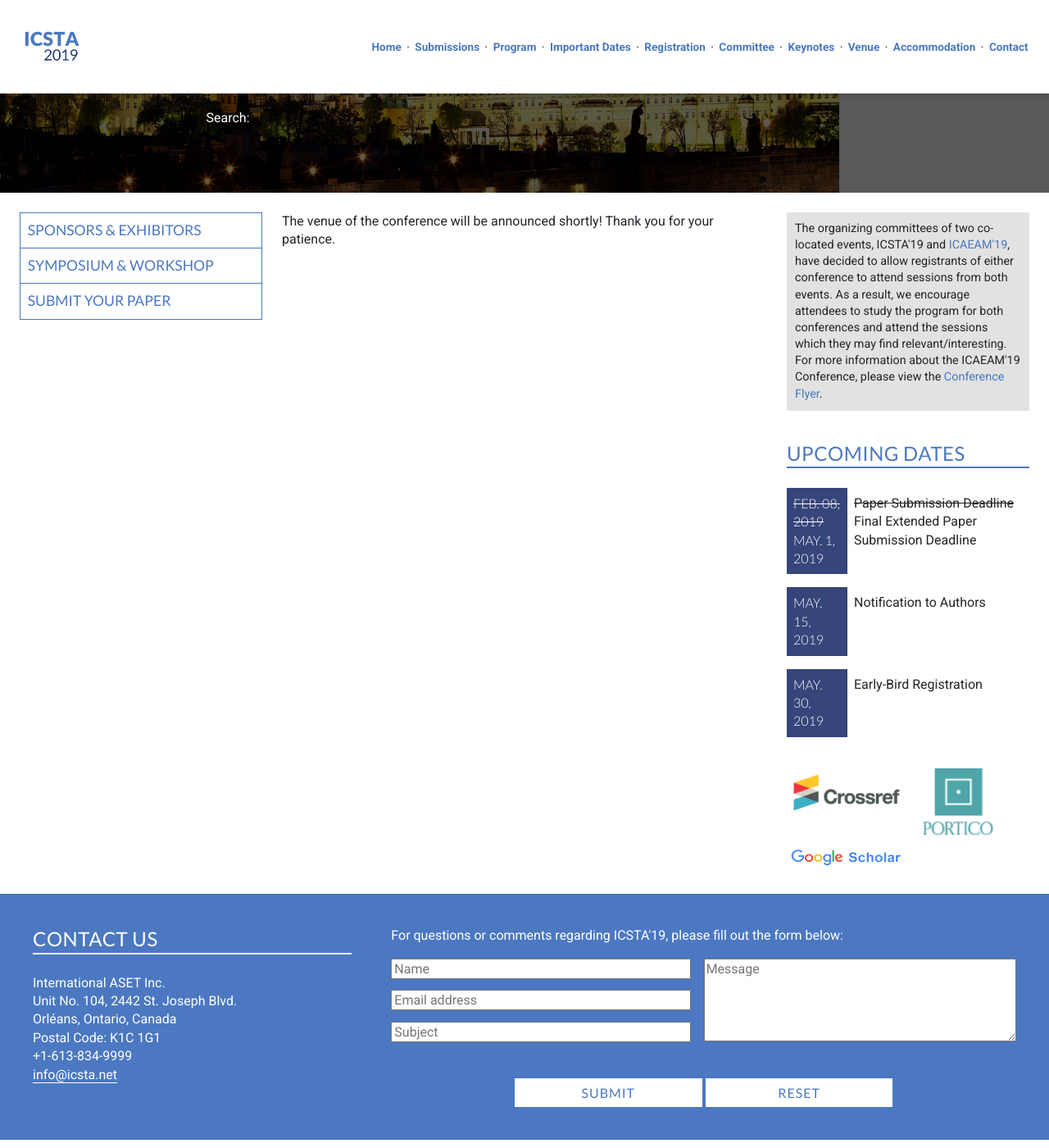
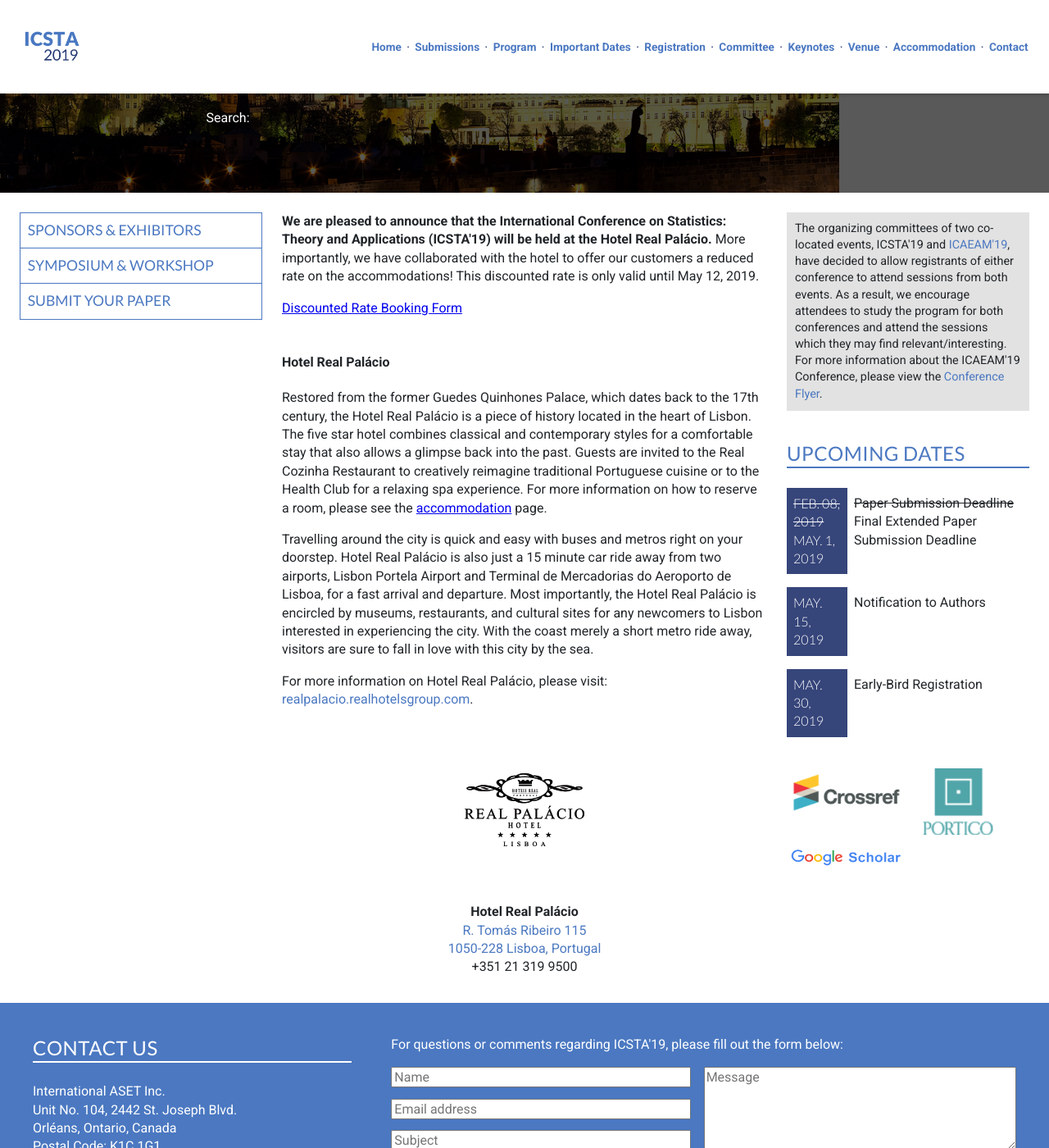
Before and after one commit to intaset/icsta, a Jekyll site: the page built from venue.html, in a window 1280 px wide and 1400 px high, scrolled down 245 px. Shown: the whole window at 82% size. Built offline with Jekyll 4.4.1, drawn with Linux system fonts in a browser that asks for light colours; nearby versions of some CDN libraries; Markdown is read by kramdown in place of the engine named in the settings; comment, search, counter and statistics services are not loaded.

Commit message:
added hotel information to venue & accommodations

```diff
--- a/venue.html
+++ b/venue.html
@@ -7,7 +7,39 @@ keyword: heat transfer conference, cfd conference, fluid flow conference,  energ
 
 <div class="unit unit-s-1 unit-m-1-4-1 unit-l-1-4-1">
   <div class="unit-spacer content">
-  <p class="body">The venue of the conference will be announced shortly! Thank you for your patience.</p>
+  <p class="body"><strong>We are pleased to announce that the International Conference on Statistics: Theory and Applications (ICSTA'19) will be held at the Hotel Real Palácio.</strong> More importantly, we have collaborated with the hotel to offer our customers a reduced rate on the accommodations! This discounted rate is only valid until May 12, 2019.</p>
+
+              <a href="../RealPalacioLisbonBookingForm.pdf" target="_blank"><i class="fas fa-hotel fa-2x sr-icons"></i> Discounted Rate Booking Form</a>
+
+<br><br><h4>Hotel Real Palácio</h4>
+<p class="body">Restored from the former Guedes Quinhones Palace, which dates back to the 17th century, the Hotel
+Real Palácio is a piece of history located in the heart of Lisbon. The five star hotel combines classical and
+contemporary styles for a comfortable stay that also allows a glimpse back into the past. Guests are
+invited to the Real Cozinha Restaurant to creatively reimagine traditional Portuguese cuisine or to the
+Health Club for a relaxing spa experience. For more information on how to reserve a room, please see
+the <a href="https://icsta.net/accommodation">accommodation</a> page.
+</p>
+
+<p class="body">Travelling around the city is quick and easy with buses and metros right on your doorstep. Hotel Real
+Palácio is also just a 15 minute car ride away from two airports, Lisbon Portela Airport and Terminal de
+Mercadorias do Aeroporto de Lisboa, for a fast arrival and departure. Most importantly, the Hotel Real
+Palácio is encircled by museums, restaurants, and cultural sites for any newcomers to Lisbon interested
+in experiencing the city. With the coast merely a short metro ride away, visitors are sure to fall in love
+with this city by the sea. </p>
+
+<p class="body">For more information on Hotel Real Palácio, please visit: <a href="http://www.realpalacio.realhotelsgroup.com" target="_blank" class="body-link">realpalacio.realhotelsgroup.com</a>.</p>
+
+<center><a href="http://www.realpalacio.realhotelsgroup.com" target="_blank" class="body-link"><img src="../img/realpalacio_logo.png" class="flex-sponsor"></a></center>
+<br>
+<center>
+<p class="body">
+<strong>Hotel Real Palácio</strong><br>
+<a target="_blank" href="https://goo.gl/maps/2nzrHVxWGGs" class="body-link">R. Tomás Ribeiro 115 <br>
+1050-228 Lisboa, Portugal </a><br>
++351 21 319 9500
+ <br>
+</p>
+</center>
 
 <!--<p class="body"><strong>We are pleased to announce that the   International Conference on Statistics: Theory and Applications (ICSTA'19) will be held in Madrid, Spain, on August 16 - 18, 2018 at the Novotel Madrid Center</strong>.</p>
 
```
Also changed, not shown: accommodation.html (+18 -1 lines), img/realpalacio_logo.png (added), 5 other files.
